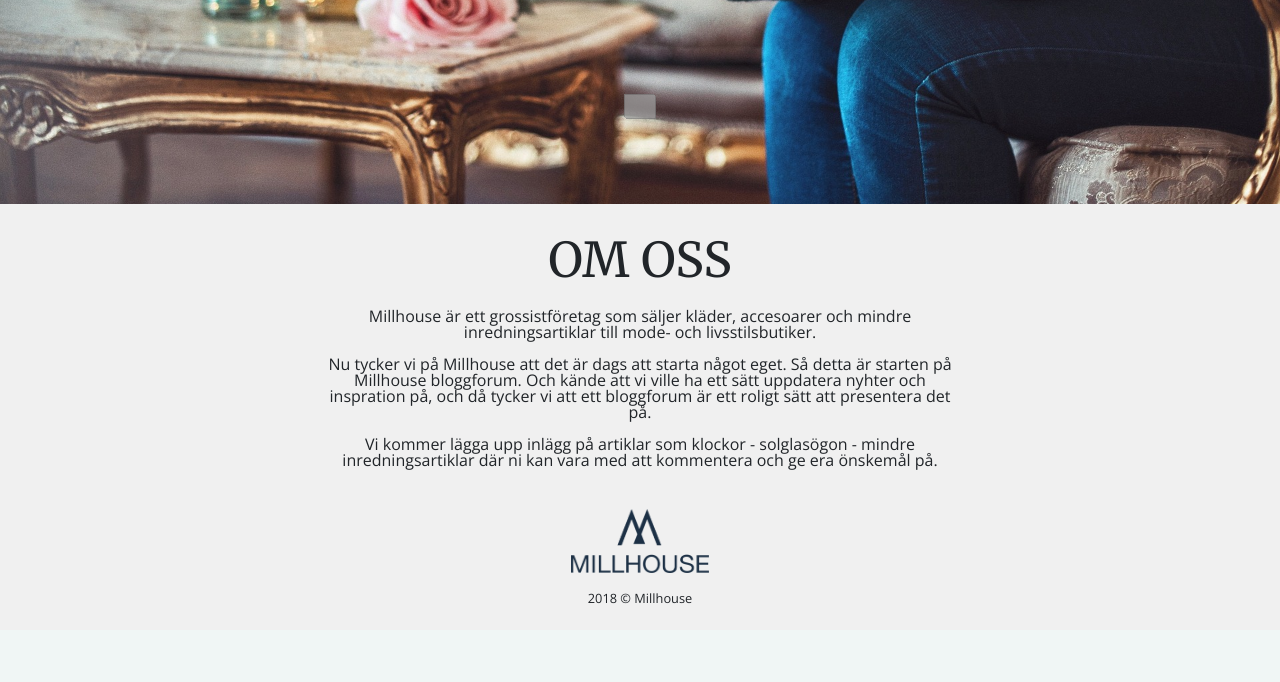
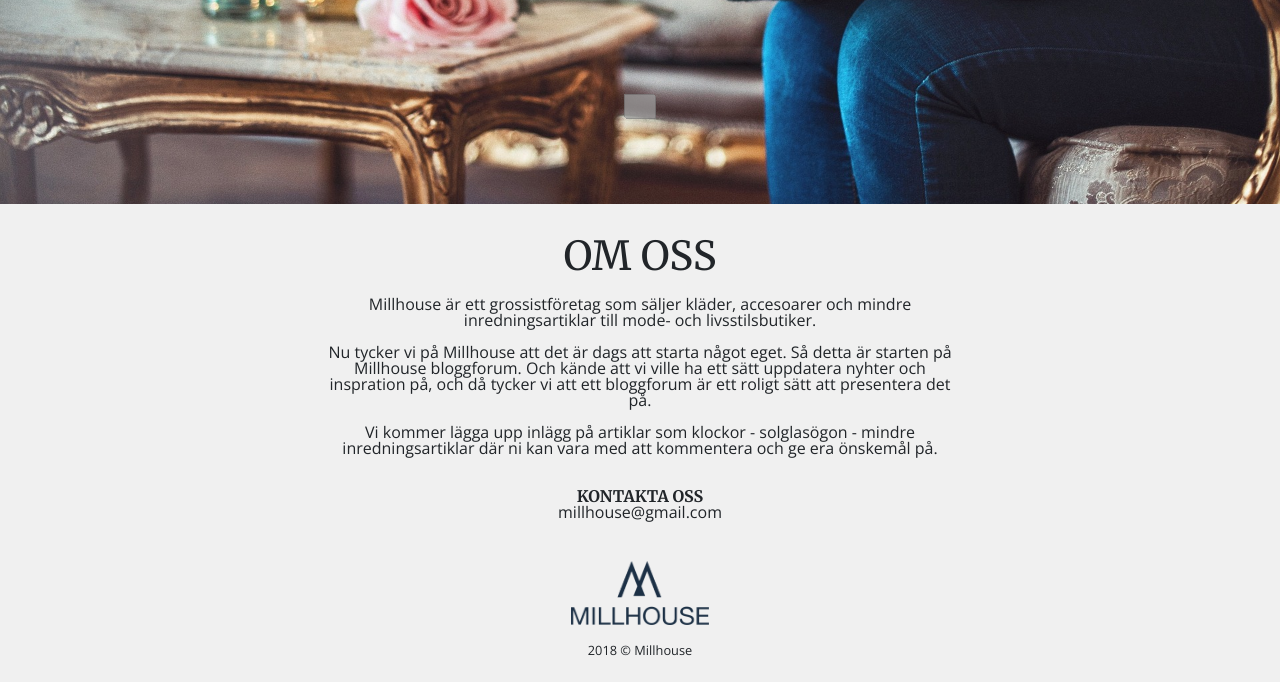
Before and after one commit to fredrikskogb/doctorfont_project, a PHP site: page /views/about_us_view.php in a window 1280 px wide. Shown: the part 596-1278 px from the top of the page. Before the commit the page ends 1200 px from the top, so only its background shows below. Run offline with PHP 8.4, Linux system fonts and the light colour scheme; the visitor is signed in with stand-in values (Sample User, id 1); data that the repository does not hold is empty; a stand-in replaces the project's code that opens the database connection; grey boxes are pictures that could not be loaded.

Commit message:
add contact

```diff
--- a/css/style.css
+++ b/css/style.css
@@ -513,9 +513,9 @@ label {
     margin: 0 auto;
 }
 
-.heading h1 {
+.heading h2 {
     text-align: center;
-    font-size: 3em;
+    font-size: 2.5em;
     margin-bottom: 0.5em;
 
 }
@@ -525,6 +525,15 @@ label {
     font-size: 1rem;
     margin: 0 auto;
     width: 50vw;
+}
+
+.contact {
+    text-align: center;
+    margin-top: 1em;
+}
+
+.contact h3 {
+    font-weight: bold;
 }
 
 /* creat_footer */
--- a/views/about_us_view.php
+++ b/views/about_us_view.php
@@ -23,7 +23,7 @@
         <div class="image_container">
 
             <div class="col-12 heading">
-                <h1>OM OSS</h1>
+                <h2>OM OSS</h2>
             </div>
 
             <div class="text_about_us">
@@ -33,6 +33,11 @@
                              Så detta är starten på Millhouse bloggforum.
                              Och kände att vi ville ha ett sätt uppdatera nyhter och inspration på, och då tycker vi att ett bloggforum är ett roligt sätt att presentera det på.</p><br />
                 <p>  Vi kommer lägga upp inlägg på artiklar som klockor - solglasögon - mindre inredningsartiklar där ni kan vara med att kommentera och ge era önskemål på.</p><br />
+            </div>
+
+            <div class="contact">
+                <h3>KONTAKTA OSS</h3>
+                <p>millhouse@gmail.com</p><br />
             </div>
         </div>
     </main>
```
